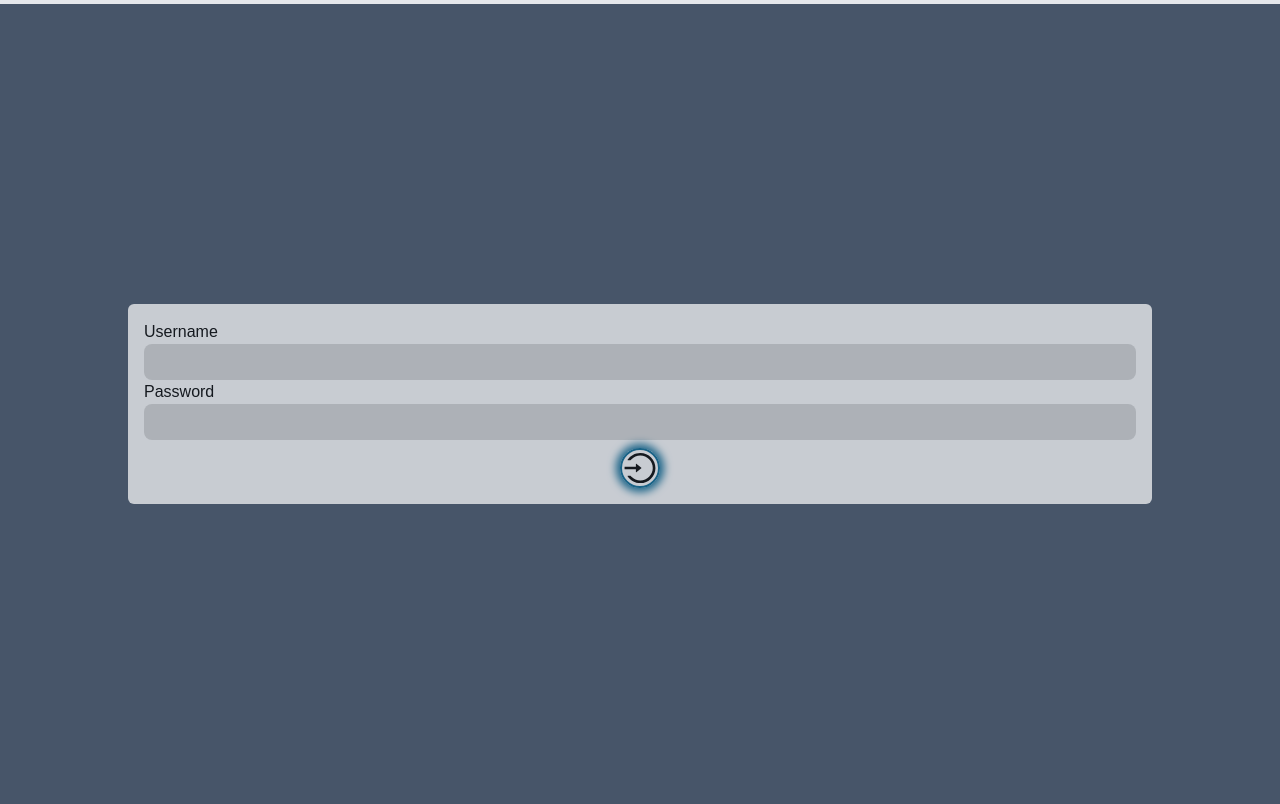
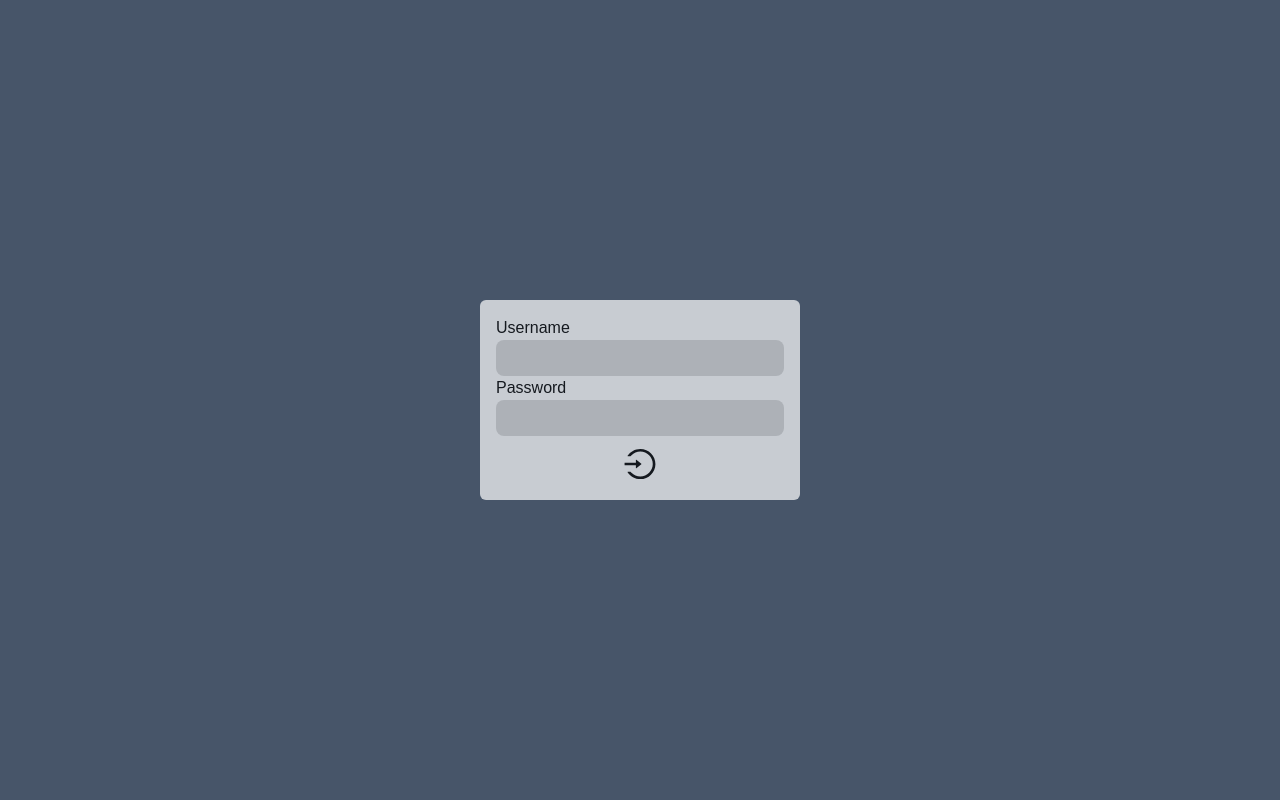
Before and after one commit to abbasabdallah13/boost-plus, a Next.js app: page /DashboardLogin in a window 1280 px wide. Built offline with nearby package versions, Linux system fonts and the light colour scheme.

Commit message:
minor fixes in dashboard and contact page

```diff
--- a/components/DashboardNavbar.jsx
+++ b/components/DashboardNavbar.jsx
@@ -3,8 +3,11 @@ import burgermenu from '../assets/burgermenu.png';
 import logo from '../assets/logo.png';
 import Image from "next/image";
 import Link from "next/link";
+import { useRouter } from "next/router";
 
 const DashboardNavbar = () => {
+    const router = useRouter()
+
     const [sidebar, setSidebar] = useState(false);
 
     const links = [
@@ -22,6 +25,12 @@ const DashboardNavbar = () => {
         }
     ]
 
+    const logout = () => {
+        localStorage.removeItem("dashboardUser")
+        router.push("/dashboard")
+        console.log("test")
+    }
+
   return (
     <div className="relative">
         <div className="p-4 flex justify-between">
@@ -31,7 +40,7 @@ const DashboardNavbar = () => {
         {
             sidebar ? (
                 <>
-                  <div className="w-3/5 max-w-[385px] bg-[#272935] h-screen absolute top-0 z-[90]">
+                  <div className="w-3/5 max-w-[385px] bg-[#272935] h-screen fixed top-0 z-[90]">
                     <div className="text-right p-4 text-white text-4xl" >
                         <p className="cursor-pointer" onClick={()=> setSidebar(false)}>X</p>
                     </div>
@@ -43,7 +52,7 @@ const DashboardNavbar = () => {
                         }
                     </div>
                     <div className='flex justify-center text-white'>
-                        <button className='bg-red-500 p-2 rounded-lg' onClick={() => {localStorage.clear(); window.location.reload()}}>Logout</button>
+                        <button className='bg-red-500 p-2 rounded-lg' onClick={logout}>Logout</button>
                     </div>
                   </div>
                 </>
--- a/components/Footer.jsx
+++ b/components/Footer.jsx
@@ -29,9 +29,6 @@ const Footer = () => {
           </ul>
         </div>
       </div>
-      <div className="bg-gray-300 text-black text-center px-4">
-        <p>All rights reserved - 2024</p>
-      </div>
   </div>
   )
 };
--- a/components/Layout.jsx
+++ b/components/Layout.jsx
@@ -16,7 +16,7 @@ const Layout = ({children}) => {
     <Head>
       <title>Boost Plus</title>
     </Head>
-    <header className="relative border-2">
+    <header className="relative">
       {
         pathname === '/dashboard'|| pathname === '/dashboard/links/pending' || pathname === '/dashboard/links/done' || pathname === '/dashboard/Reviews' ? <DashboardNavbar /> : pathname === '/DashboardLogin' ? '' : <Navbar />
       }
--- a/components/dashboard components/InfinitySpinLoader.jsx
+++ b/components/dashboard components/InfinitySpinLoader.jsx
@@ -3,7 +3,7 @@ import { InfinitySpin } from 'react-loader-spinner'
 
 function InfinitySpinLoader() {
   return (
-    <div className="absolute top-[-4.5rem] left-0 h-screen w-screen bg-[#272935] flex items-center justify-center z-[999]">
+    <div className="fixed top-0 left-0 h-screen w-screen bg-[#272935] flex items-center justify-center z-[999]">
         <InfinitySpin width='200'color="red" />
     </div>
   )
--- a/pages/Contact.jsx
+++ b/pages/Contact.jsx
@@ -34,7 +34,7 @@ const Contact = () => {
     ]
 
   return (
-    <div className="bg-[#272935] pb-16 mt-24 lg:h-fit lg:min-h-[70vh]">
+    <div className="bg-[#272935] pb-16 mt-32 min-[900px]:mt-24 lg:h-fit lg:min-h-[70vh]">
         <h1 className="relative top-4 text-white text-3xl ml-4">Contact:</h1>
         <div className="flex flex-col gap-4 items-center mt-8 md:flex-row md:flex-wrap md:justify-center md:items-center xl:gap-[5%] ">
             {
--- a/pages/Dashboard/Links/[id].js
+++ b/pages/Dashboard/Links/[id].js
@@ -31,7 +31,7 @@ const Id = () => {
 
 
   return (
-  <div className="z-[999] absolute top-[0rem] h-fit min-h-screen w-fit min-w-screen bg-[#272935] p-2 flex flex-col">
+  <div className="z-[999] absolute top-[0rem] h-fit min-h-screen w-screen bg-[#272935] p-2 flex flex-col">
     <BiArrowBack className="cursor-pointer" size='5rem' color='#fff' onClick={() => router.back()}/>
 
     <div className="mt-4 flex">
--- a/pages/DashboardLogin.jsx
+++ b/pages/DashboardLogin.jsx
@@ -23,14 +23,14 @@ const DashboardLogin = () => {
 
   return (
     <section className="mt-0 flex flex-col items-center justify-center h-fit h-screen bg-slate-600">
-        <div className="z-20 bg-white opacity-70 flex flex-col p-4 w-4/5 rounded-md">
+        <div className="z-20 bg-white opacity-70 flex flex-col p-4 w-4/5 max-w-[320px] rounded-md">
             { invalidUser ? <p className="text-red-500 px-2">X &nbsp; Invalid User</p> : null }
             <label htmlFor="username">Username</label>
             <input type='text' onChange={(e) => setUsername(e.target.value)} className='px-2 rounded-lg bg-[#D9D9D9] h-9' />
             <label htmlFor="username">Password</label>
             <input type='password' onChange={(e) => setPassword(e.target.value)} className='px-2 rounded-lg bg-[#D9D9D9] h-9'  />
             <div className="flex justify-center">
-                <button onClick={() => login()}  className="rounded-full mt-2 w-10 h-10 neonBlue border-[#066995] border-2 text-4xl border-2 flex items-center justify-center"><AiOutlineLogin  /></button>
+                <button onClick={() => login()}  className="rounded-full mt-2 w-10 h-10 text-4xl flex items-center justify-center hover:text-[#8a8a8a]"><AiOutlineLogin  /></button>
             </div>
         </div>
     </section>
```
